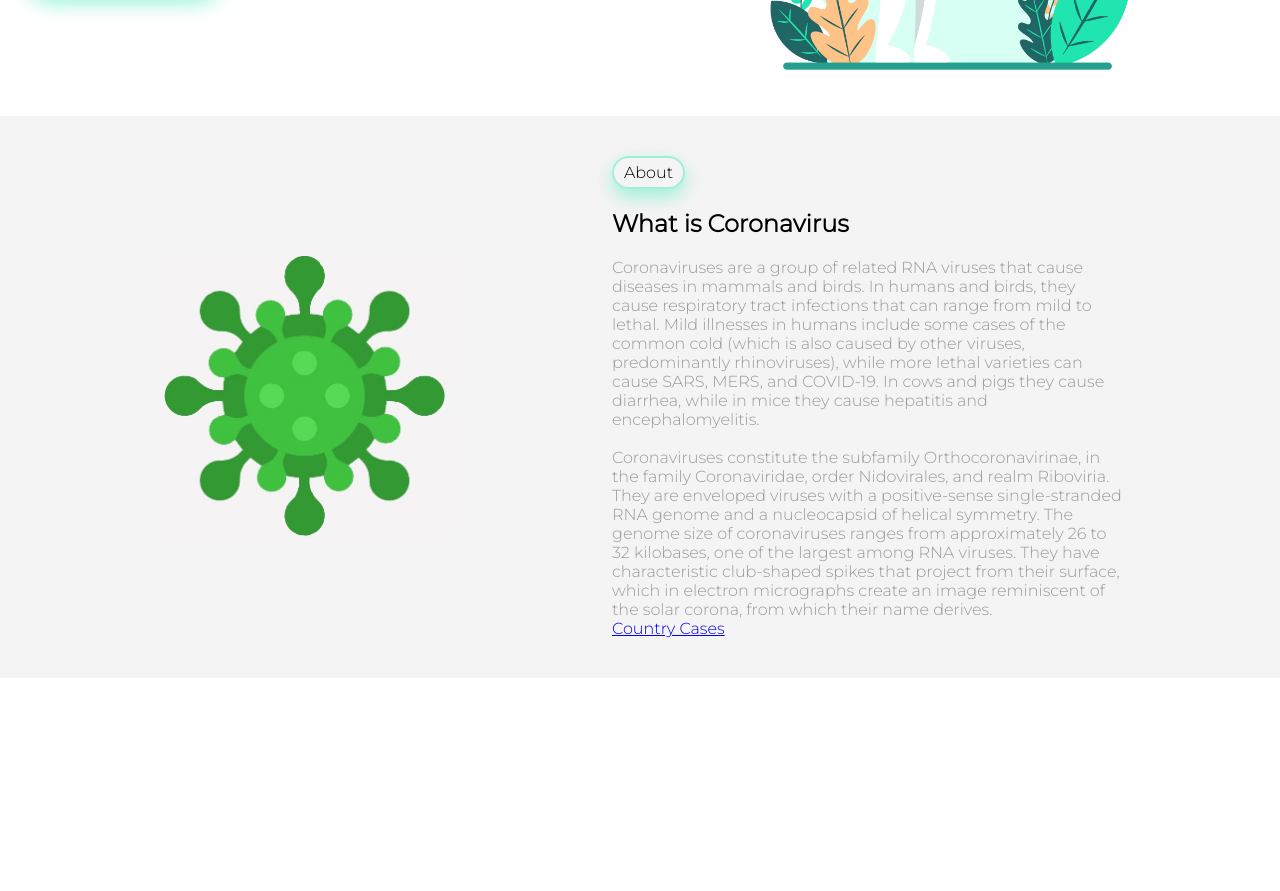
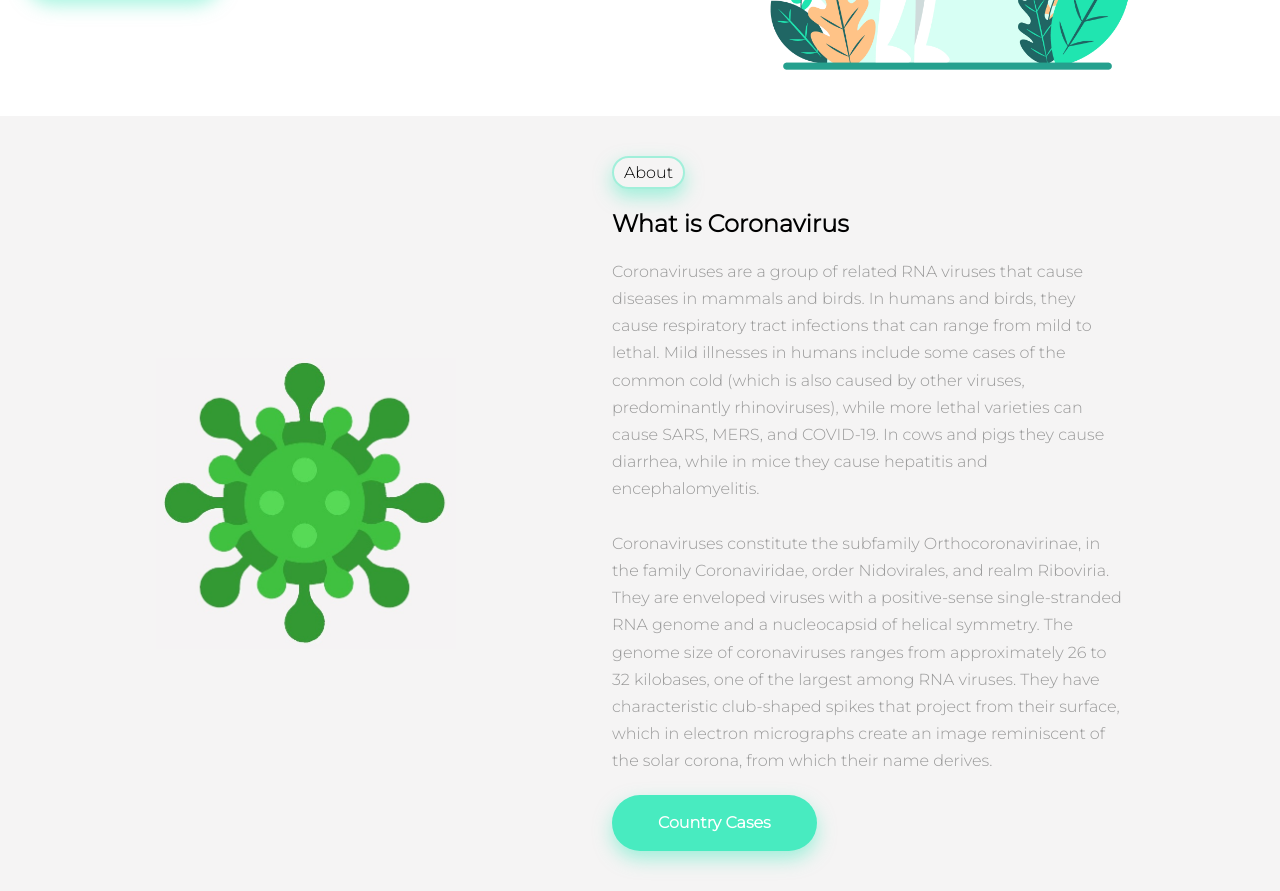
Before and after one commit to AdyPutra3234/corona-LandingPage, a website built with webpack: page src/index.html in a window 1280 px wide. Shown: the part 461-1352 px from the top of the page. Before the commit the page ends 1139 px from the top, so only its background shows below. Built offline with nearby package versions, Linux system fonts and the light colour scheme.

Commit message:
create buttonComp , edit:heroComp, sectionPage , content.js , index.css, index.js

```diff
--- a/src/index.css
+++ b/src/index.css
@@ -9,28 +9,3 @@
 body {
     font-family: 'Montserrat', sans-serif;
 }
-
-.description-wrapper {
-    width: 40%;
-    display: flex;
-    flex-direction: column;
-    justify-content: space-evenly;
-}
-
-p.menu {
-    width: max-content;
-    text-align: center;
-    padding: 5px 10px;
-    box-shadow: 0 8px 18px rgba(78, 235, 194, 0.5);
-    border-radius: 2em;
-    border: solid 2px  rgba(78, 235, 194, 0.5) ;
-    margin-bottom: 10px;
-}
-
-h2.title {
-    margin: 10px 0 20px;
-}
-
-p.description {
-    color: #999999;
-}
--- a/src/index.js
+++ b/src/index.js
@@ -1,6 +1,7 @@
 import './script/components/navbar/navbar.js';
 import './script/components/heroComp/heroComp.js';
 import './script/components/sectionPage/section-page.js';
+import './script/components/buttonComp/buttonComp.js';
 
 import './index.css';
 
--- /dev/null
+++ b/src/script/components/buttonComp/buttonComp.css
@@ -0,0 +1,17 @@
+.button-wrapper a {
+    width: 40%;
+    height: 3.5em;
+    display: flex;
+    margin-top: 20px;
+    border: none;
+    box-shadow: 0 8px 18px rgba(78, 235, 194, 0.5);
+    border-radius: 2em;
+    background-color: #48ebc0;
+    text-decoration: none;
+}
+
+.button-wrapper a p {
+    margin: auto !important;
+    color: white !important;
+    font-weight: 700;
+}
--- /dev/null
+++ b/src/script/components/buttonComp/buttonComp.js
@@ -0,0 +1,19 @@
+import './buttonComp.css';
+
+class ButtonComponent extends HTMLElement {
+
+    connectedCallback() {
+        this.title = this.getAttribute('title');
+        this.render();
+    }
+
+    render() {
+        this.innerHTML = `
+        <div class="button-wrapper">
+            <a href="#${this.title}"><p>${this.title}</p></a>
+        </div>
+        `;
+    }
+}
+
+customElements.define('button-comp', ButtonComponent);
--- a/src/script/components/heroComp/heroComp.css
+++ b/src/script/components/heroComp/heroComp.css
@@ -24,21 +24,3 @@
     margin: 0;
     color: #A1A2AA;
 }
-
-.hero .text-banner a {
-    width: 40%;
-    height: 3.5em;
-    display: flex;
-    margin-top: 20px;
-    border: none;
-    box-shadow: 0 8px 18px rgba(78, 235, 194, 0.5);
-    border-radius: 2em;
-    background-color: #48ebc0;
-    text-decoration: none;
-}
-
-.hero .text-banner a p {
-    margin: auto;
-    color: white;
-    font-weight: 700;
-}
--- a/src/script/components/heroComp/heroComp.js
+++ b/src/script/components/heroComp/heroComp.js
@@ -13,7 +13,7 @@ class HeroComp extends HTMLElement {
             <div class="text-banner">
                 <h1>Save <b>yourself</b> </br> Save the <b>world</b></h1>
                 <p>Coronavirus disease (COVID-19) is an infectious disease caused by a newly discovered coronavirus.</p>
-                <a href="#About"><p>About</p></a>
+                <button-comp title="About"></button-comp>
             </div>
             <img src="${heroImg}"/>
         </div>`;
--- a/src/script/components/sectionPage/section-page.css
+++ b/src/script/components/sectionPage/section-page.css
@@ -11,3 +11,29 @@
     width: 300px;
     margin: 50px 0;
 }
+
+.description-wrapper {
+    width: 40%;
+    display: flex;
+    flex-direction: column;
+    justify-content: space-evenly;
+}
+
+p.menu {
+    width: max-content;
+    text-align: center;
+    padding: 5px 10px;
+    box-shadow: 0 8px 18px rgba(78, 235, 194, 0.5);
+    border-radius: 2em;
+    border: solid 2px  rgba(78, 235, 194, 0.5) ;
+    margin-bottom: 10px;
+}
+
+h2.title {
+    margin: 10px 0 20px;
+}
+
+p.description {
+    color: #999999;
+    line-height: 1.7em;
+}
--- a/src/script/components/sectionPage/section-page.js
+++ b/src/script/components/sectionPage/section-page.js
@@ -16,7 +16,7 @@ class SectionPage extends HTMLElement {
                     <p class="menu">${this._contents.section_menu}</p>
                     <h2 class="title">${this._contents.title}</h2>
                     <p class="description">${this._contents.description}</p>
-                    <a href="#">Country Cases</a>
+                    <button-comp title="${this._contents.next_section}" ></button-comp>
                 </div>
             </div>`;
     }
--- a/src/script/content.js
+++ b/src/script/content.js
@@ -6,7 +6,8 @@ const contentSection = [
         image : aboutImg,
         section_menu : "About",
         title : "What is Coronavirus",
-        description : "Coronaviruses are a group of related RNA viruses that cause diseases in mammals and birds. In humans and birds, they cause respiratory tract infections that can range from mild to lethal. Mild illnesses in humans include some cases of the common cold (which is also caused by other viruses, predominantly rhinoviruses), while more lethal varieties can cause SARS, MERS, and COVID-19. In cows and pigs they cause diarrhea, while in mice they cause hepatitis and encephalomyelitis.</br> </br> Coronaviruses constitute the subfamily Orthocoronavirinae, in the family Coronaviridae, order Nidovirales, and realm Riboviria. They are enveloped viruses with a positive-sense single-stranded RNA genome and a nucleocapsid of helical symmetry. The genome size of coronaviruses ranges from approximately 26 to 32 kilobases, one of the largest among RNA viruses. They have characteristic club-shaped spikes that project from their surface, which in electron micrographs create an image reminiscent of the solar corona, from which their name derives."
+        description : "Coronaviruses are a group of related RNA viruses that cause diseases in mammals and birds. In humans and birds, they cause respiratory tract infections that can range from mild to lethal. Mild illnesses in humans include some cases of the common cold (which is also caused by other viruses, predominantly rhinoviruses), while more lethal varieties can cause SARS, MERS, and COVID-19. In cows and pigs they cause diarrhea, while in mice they cause hepatitis and encephalomyelitis.</br> </br> Coronaviruses constitute the subfamily Orthocoronavirinae, in the family Coronaviridae, order Nidovirales, and realm Riboviria. They are enveloped viruses with a positive-sense single-stranded RNA genome and a nucleocapsid of helical symmetry. The genome size of coronaviruses ranges from approximately 26 to 32 kilobases, one of the largest among RNA viruses. They have characteristic club-shaped spikes that project from their surface, which in electron micrographs create an image reminiscent of the solar corona, from which their name derives.",
+        next_section : "Country Cases"
     },
 ]
 
```
